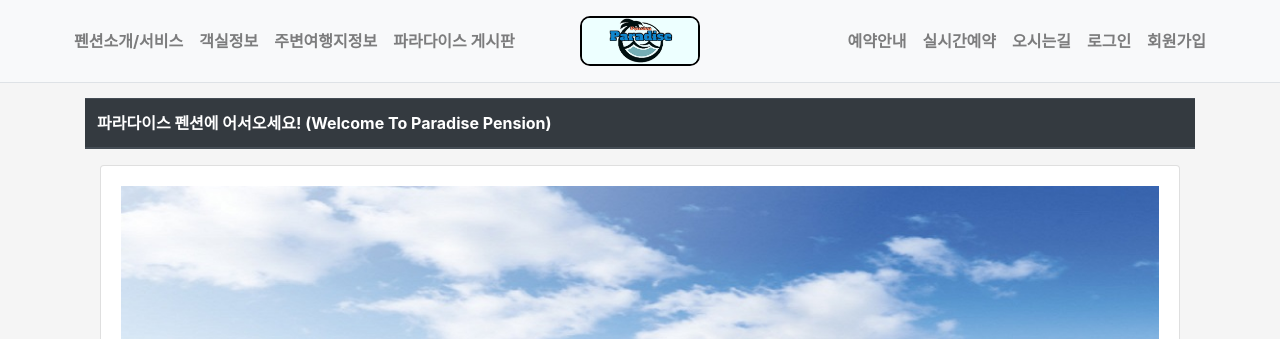
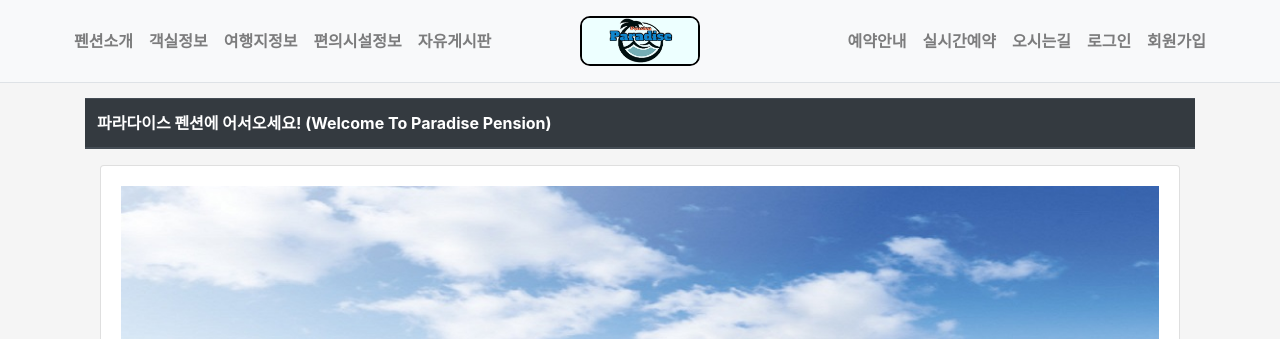
Before and after one commit to Minsoo483/pensionpage, a Django app: page / in a window 1280 px wide. Shown: the top 339 px of the page. Run offline with Django 3.2, Linux system fonts and the light colour scheme; lists and menus that the app fills with data are empty; some libraries are stand-ins or nearby versions.

Commit message:
add file

```diff
--- a/index/urls.py
+++ b/index/urls.py
@@ -6,9 +6,10 @@ app_name = 'index'
 urlpatterns = [
     path('', views.index, name='index'),
     path('introduce/', views.introduce, name='introduce'),
-    path('test1/', views.test1, name='test1'),
-    path('test2/', views.test2, name='test2'),
-    path('test3/', views.test3, name='test3'),
-    path('test4/', views.test4, name='test4'),
-    path('test5/', views.test5, name='test5'),
+    path('room/', views.room, name='room'),
+    path('travel/', views.travel, name='travel'),
+    path('fac/', views.fac, name='fac'),
+    path('reservation/', views.reservation, name='reservation'),
+    path('location', views.location, name='location'),
+    path('reservating/', views.reservating, name='reservating'),
 ]
--- a/index/views.py
+++ b/index/views.py
@@ -9,21 +9,25 @@ def introduce(request):
     return render(request, 'index/introduce.html')
 
 
-def test1(request):
-    return render(request, 'index/test1.html')
+def room(request):
+    return render(request, 'index/room_info.html')
 
 
-def test2(request):
-    return render(request, 'index/test2.html')
+def travel(request):
+    return render(request, 'index/travel_info.html')
 
 
-def test3(request):
-    return render(request, 'index/test3.html')
+def fac(request):
+    return render(request, 'index/fac_info.html')
 
 
-def test4(request):
-    return render(request, 'index/test4.html')
+def reservation(request):
+    return render(request, 'index/reservation.html')
 
 
-def test5(request):
-    return render(request, 'index/test5.html')
+def location(request):
+    return render(request, 'index/location.html')
+
+
+def reservating(request):
+    return render(request, 'index/reservating.html')
--- a/templates/index/test1.html
+++ b/templates/index/fac_info.html
@@ -13,7 +13,7 @@
     <table class="table my-1">
         <thead>
             <tr class="thead-dark">
-                <th>테스트1(무언가 추가 화면 아마도 객실소개 같은것 )  참고 사이트 https://www.dreamtreep.com/</th>
+                <th>주변 편의시설 정보  참고 사이트 https://www.dreamtreep.com/</th>
             </tr>
         </thead>
     </table>
--- a/templates/index/test2.html
+++ b/templates/index/room_info.html
@@ -13,7 +13,7 @@
     <table class="table my-1">
         <thead>
             <tr class="thead-dark">
-                <th>테스트2(무언가 추가 화면 / 주변 여행지정보 같은것)  참고 사이트 https://www.dreamtreep.com/</th>
+                <th>객실소개 참고 사이트 https://www.dreamtreep.com/</th>
             </tr>
         </thead>
     </table>
--- a/templates/navbar.html
+++ b/templates/navbar.html
@@ -8,19 +8,23 @@
         <div class="navbar-collapse collapse w-100 order-1 order-md-0 dual-collapse2" id="navbarNav">
             <ul class="navbar-nav mr-auto">
                 <li class="nav-item" style="padding-left:50px;">
-                    <a class="nav-link" href="{% url 'index:introduce' %}"><strong>펜션소개/서비스</strong></a>
+                    <a class="nav-link" href="{% url 'index:introduce' %}"><strong>펜션소개</strong></a>
                 </li>
 
                 <li class="nav-item">
-                    <a class="nav-link" href="{% url 'index:test1' %}"><strong>객실정보</strong></a>
+                    <a class="nav-link" href="{% url 'index:room' %}"><strong>객실정보</strong></a>
                 </li>
 
                 <li class="nav-item">
-                    <a class="nav-link" href="{% url 'index:test2' %}"><strong>주변여행지정보</strong></a>
+                    <a class="nav-link" href="{% url 'index:travel' %}"><strong>여행지정보</strong></a>
                 </li>
 
                 <li class="nav-item">
-                    <a class="nav-link" href="{% url 'psbo:board' %}"><strong>파라다이스 게시판</strong></a>
+                    <a class="nav-link" href="{% url 'index:fac' %}"><strong>편의시설정보</strong></a>
+                </li>
+
+                <li class="nav-item">
+                    <a class="nav-link" href="{% url 'psbo:board' %}"><strong>자유게시판</strong></a>
                 </li>
 
             </ul>
@@ -50,15 +54,15 @@
             <ul class="navbar-nav ml-auto">
 
                 <li class="nav-item">
-                    <a class="nav-link" href="{% url 'index:test3' %}"><strong>예약안내</strong></a>
+                    <a class="nav-link" href="{% url 'index:reservation' %}"><strong>예약안내</strong></a>
                 </li>
 
                 <li class="nav-item">
-                    <a class="nav-link" href="{% url 'index:test5' %}"><strong>실시간예약</strong></a>
+                    <a class="nav-link" href="{% url 'index:reservating' %}"><strong>실시간예약</strong></a>
                 </li>
 
                 <li class="nav-item">
-                    <a class="nav-link" href="{% url 'index:test4' %}"><strong>오시는길</strong></a>
+                    <a class="nav-link" href="{% url 'index:location' %}"><strong>오시는길</strong></a>
                 </li>
 
                 <li class="nav-item">
```
Also changed, not shown: templates/index/travel_info.html (added, +24 -0 lines), templates/index/location.html (renamed from templates/index/test4.html), templates/index/reservating.html (renamed from templates/index/test5.html), templates/index/reservation.html (renamed from templates/index/test3.html).
